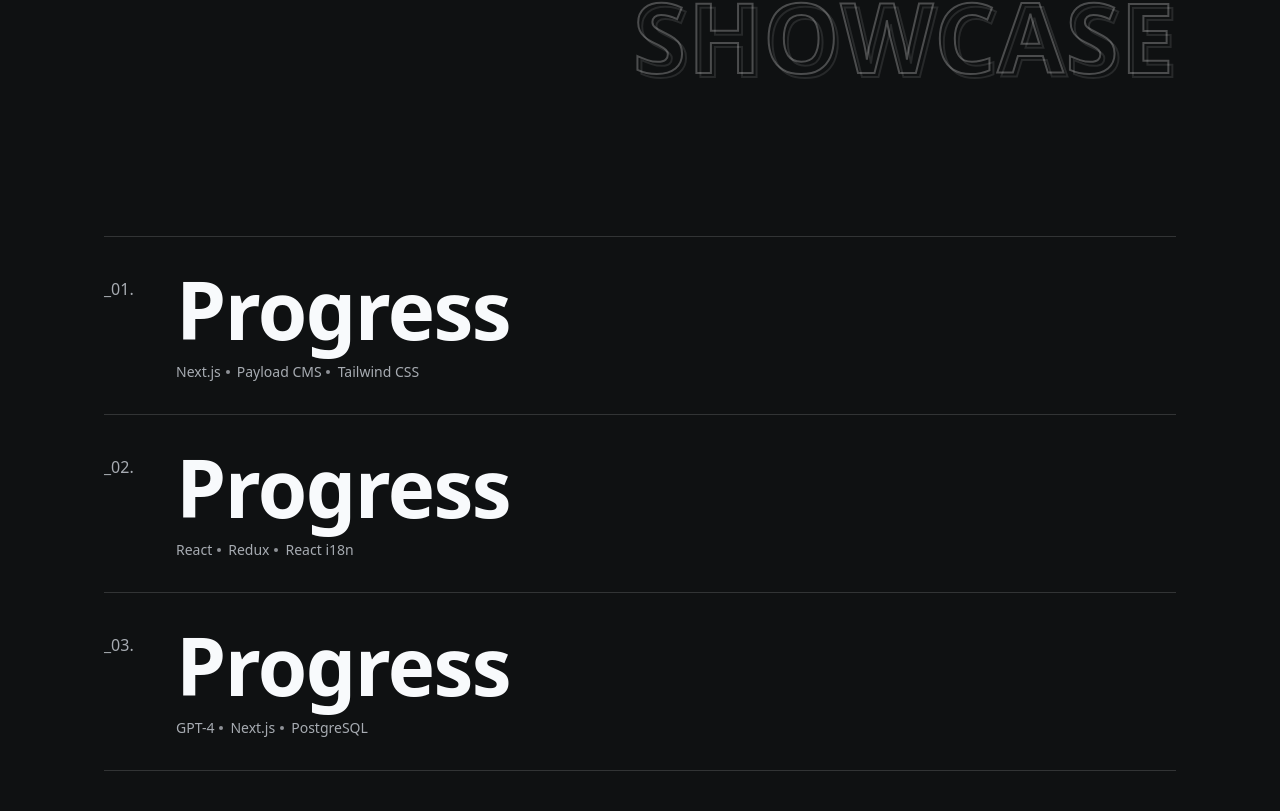
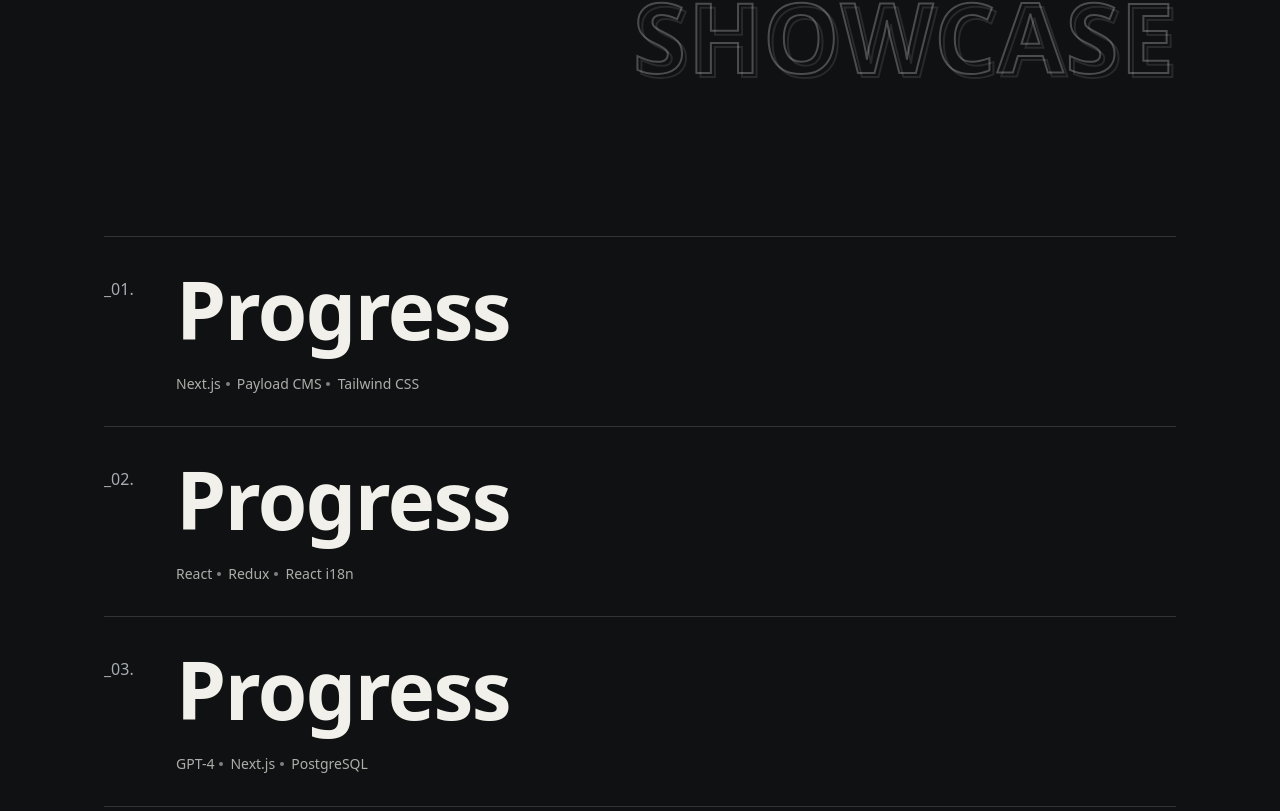
Before and after one commit to amanrai00/PortfolioAman, a Vue app: page / in a window 1280 px wide. Shown: the part 2889-3700 px from the top of the page. Built offline with nearby package versions, Linux system fonts and the light colour scheme.

Commit message:
project wip1

```diff
--- a/src/components/Projects.vue
+++ b/src/components/Projects.vue
@@ -148,14 +148,27 @@ onUnmounted(() => {
   font-weight: 700;
   margin: 0 0 0.75rem;
   line-height: 1;
-  color: var(--theme-text-strong);
+  color: var(--project-title-color);
   letter-spacing: -0.02em;
   cursor: pointer;
-  transition: color 0.3s ease;
+  background-image: linear-gradient(
+    90deg,
+    var(--project-hover-color),
+    var(--project-hover-color)
+  );
+  background-size: 0% 100%;
+  background-repeat: no-repeat;
+  background-position: left center;
+  -webkit-background-clip: text;
+  background-clip: text;
+  -webkit-text-fill-color: currentColor;
+  transition: background-size 0.35s ease, color 0.35s ease;
 }
 
 .project-title:hover {
-  color: var(--theme-text-muted);
+  background-size: 100% 100%;
+  color: transparent;
+  -webkit-text-fill-color: transparent;
 }
 
 .project-tags {
@@ -163,11 +176,12 @@ onUnmounted(() => {
   flex-wrap: wrap;
   gap: 1rem;
   align-items: center;
+  margin-top: 1.5rem;
 }
 
 .project-tag {
   font-size: clamp(0.75rem, 1.2vw, 0.875rem);
-  color: var(--theme-text-muted);
+  color: var(--project-meta-color);
   position: relative;
 }
 
@@ -180,7 +194,7 @@ onUnmounted(() => {
   width: 4px;
   height: 4px;
   border-radius: 50%;
-  background: var(--theme-text-soft);
+  background: var(--project-dot-color);
 }
 
 .projects-divider {
@@ -192,16 +206,28 @@ onUnmounted(() => {
 /* Dark theme */
 :global([data-theme="dark"]) {
   --project-border-color: rgba(255, 255, 255, 0.15);
+  --project-title-color: #f2f0ea;
+  --project-meta-color: rgba(242, 240, 234, 0.7);
+  --project-dot-color: rgba(242, 240, 234, 0.5);
+  --project-hover-color: #79d98b;
 }
 
 /* Light theme */
 :global([data-theme="light"]) {
   --project-border-color: rgba(15, 23, 42, 0.15);
+  --project-title-color: var(--theme-text-strong);
+  --project-meta-color: var(--theme-text-muted);
+  --project-dot-color: var(--theme-text-soft);
+  --project-hover-color: #1b7f3d;
 }
 
 /* Default fallback */
 :root {
   --project-border-color: rgba(255, 255, 255, 0.15);
+  --project-title-color: var(--theme-text-strong);
+  --project-meta-color: var(--theme-text-muted);
+  --project-dot-color: var(--theme-text-soft);
+  --project-hover-color: #1b7f3d;
 }
 
 /* Responsive */
```
